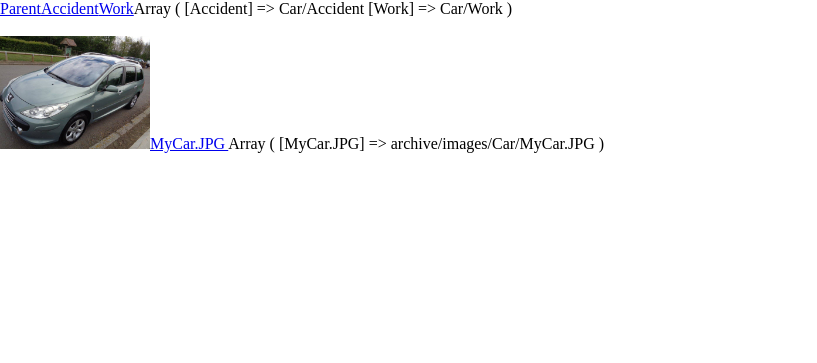
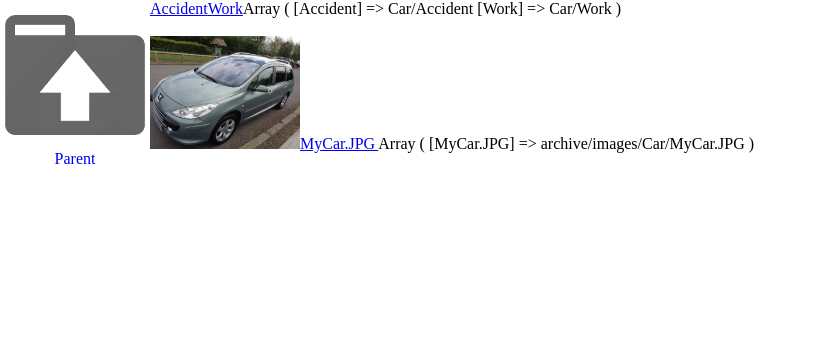
Before and after one commit to f13dev/PHP-Photo-Archive, a PHP site: page /?dir=Car in a window 1280 px wide. Shown: the part 83-446 px from the top of the page, without its empty margins (0-817 px from the left). Run offline with PHP 8.4, Linux system fonts and the light colour scheme; some libraries are stand-ins or nearby versions.

Commit message:
Formatting of parent directory icon

```diff
--- a/index.php
+++ b/index.php
@@ -42,7 +42,15 @@ catch (Exception $e)
     <?php
     if ($theDir->getDir() != null)
     {
-      echo '<a href="?dir=' . $theDir->getParentDir() . '">Parent</a>';
+      echo '
+      <a href="?dir=' . $theDir->getParentDir() . '">
+        <div class="item">
+          <div class="icon upDir">
+          </div>
+          <span>Parent</span>
+        </div>
+      </a>';
+      //echo '<a href="?dir=' . $theDir->getParentDir() . '">Parent</a>';
     }
 
     foreach ($theDir->getSubDir() as $key => $value)
--- a/skin/style.php
+++ b/skin/style.php
@@ -66,3 +66,25 @@ footer a:hover {
   max-width: <?php echo THUMB_MAX_WIDTH; ?>px;
   max-height: <?php echo THUMB_MAX_HEIGHT; ?>px;
 }
+
+.item {
+  float: left;
+  text-align: center
+}
+
+.item > span {
+  display: block;
+
+}
+
+.icon {
+  background-size: cover;
+  background-repeat: no-repeat;
+  background-positon: center center;
+  width: <?php echo THUMB_MAX_WIDTH; ?>px;
+  height: <?php echo THUMB_MAX_HEIGHT; ?>px;
+}
+
+.upDir {
+  background-image: url(../inc/images/upDir.png);
+}
```
